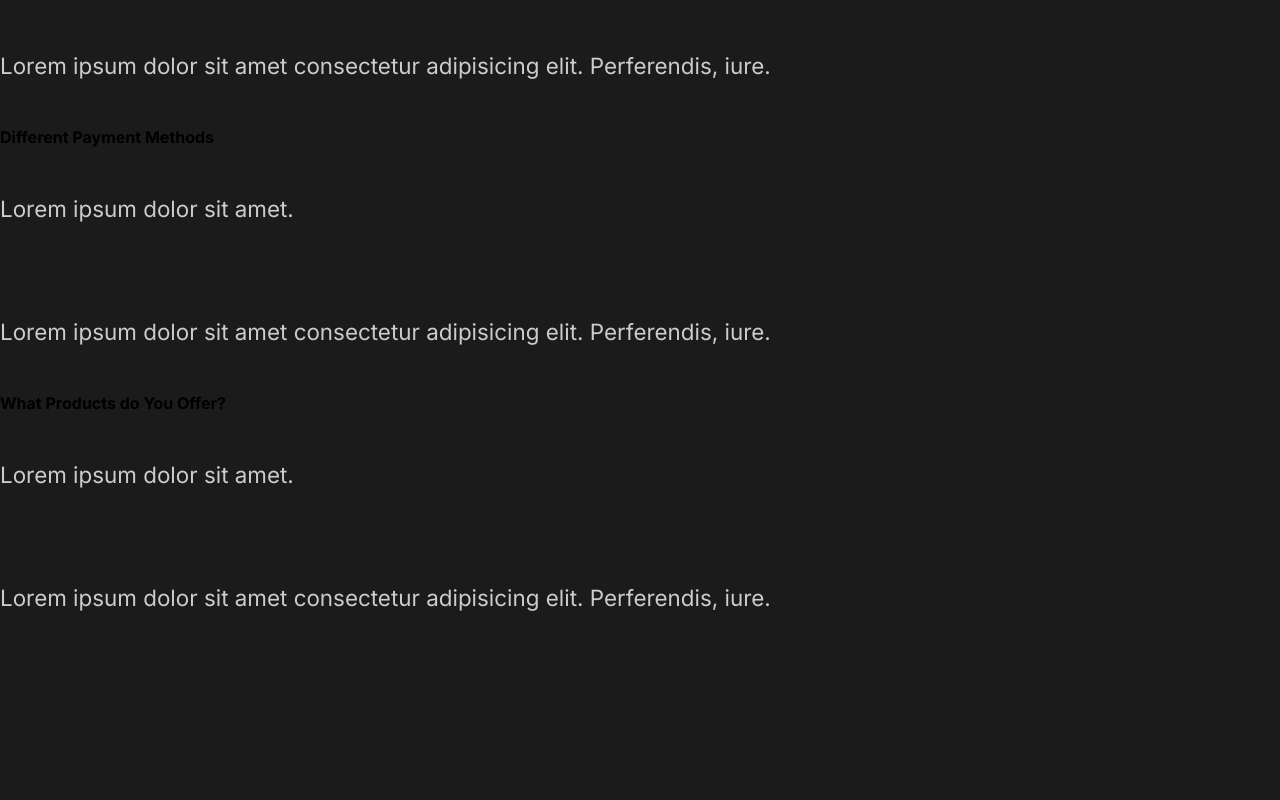
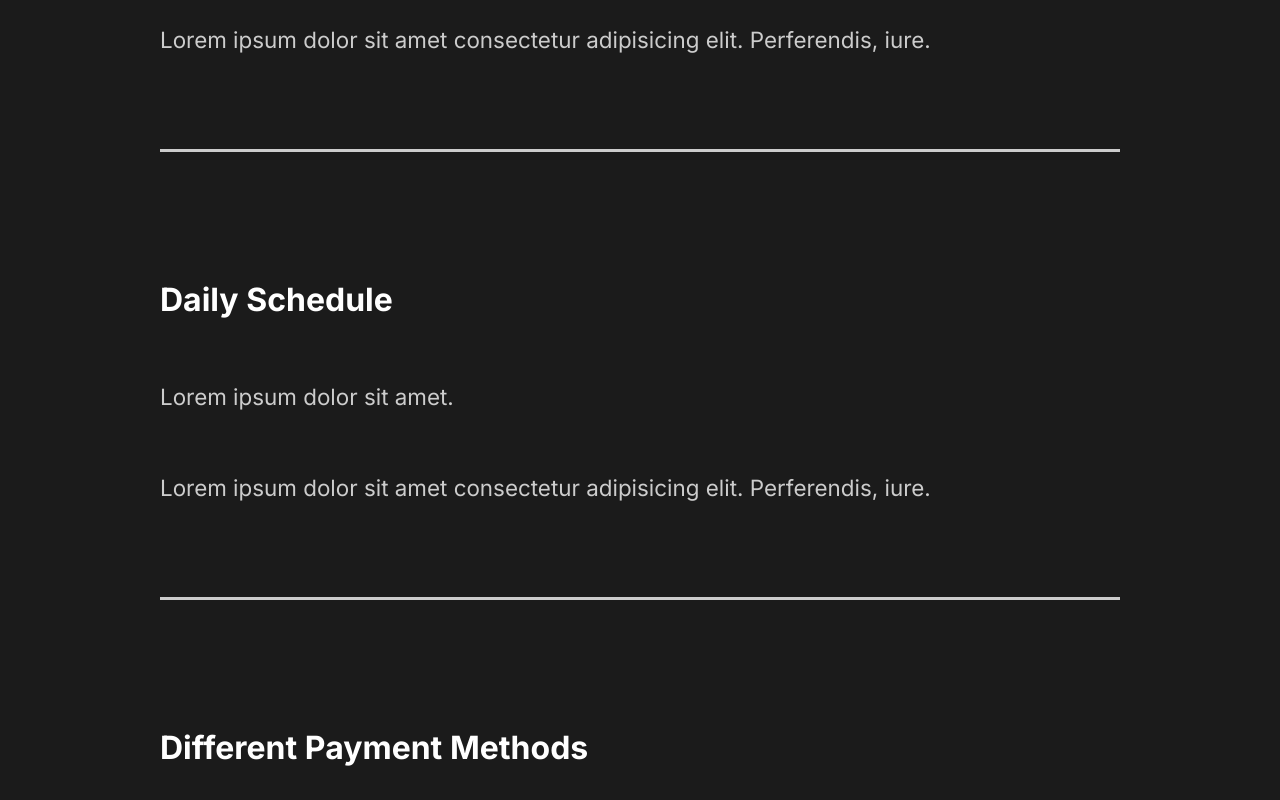
Before and after one commit to tdepasquale/portfolio, a React (Create React App) app: page / in a window 1280 px wide. Shown: the part 2500-3300 px from the top of the page. Before the commit the page ends 3159 px from the top, so only its background shows below. Built offline with nearby package versions, Linux system fonts and the light colour scheme.

Commit message:
Styled Faq Section

```diff
--- a/src/components/FaqSection.jsx
+++ b/src/components/FaqSection.jsx
@@ -1,8 +1,37 @@
 import React from "react";
+import styled from "styled-components";
+import { StyledSectionContainer } from "../styles";
+
+const StyledFaqContainer = styled(StyledSectionContainer)`
+  display: block;
+  span {
+    display: block;
+  }
+  h2 {
+    padding-bottom: 2rem;
+    font-weight: lighter;
+  }
+  .faq-line {
+    background-color: #ccc;
+    height: 0.2rem;
+    margin: 2rem 0rem;
+    width: 100%;
+  }
+  .question {
+    padding: 3rem 0rem;
+    cursor: pointer;
+  }
+  .answer {
+    padding: 2rem 0rem;
+    p {
+      padding: 2rem 0rem;
+    }
+  }
+`;
 
 export const FaqSection = () => {
   return (
-    <div className="faq">
+    <StyledFaqContainer>
       <h2>
         Any Questions? <span>FAQ</span>
       </h2>
@@ -15,6 +44,7 @@
             Perferendis, iure.
           </p>
         </div>
+        <div className="faq-line"></div>
       </div>
       <div className="question">
         <h4>Daily Schedule</h4>
@@ -25,6 +55,7 @@
             Perferendis, iure.
           </p>
         </div>
+        <div className="faq-line"></div>
       </div>
       <div className="question">
         <h4>Different Payment Methods</h4>
@@ -35,6 +66,7 @@
             Perferendis, iure.
           </p>
         </div>
+        <div className="faq-line"></div>
       </div>
       <div className="question">
         <h4>What Products do You Offer?</h4>
@@ -45,7 +77,8 @@
             Perferendis, iure.
           </p>
         </div>
+        <div className="faq-line"></div>
       </div>
-    </div>
+    </StyledFaqContainer>
   );
 };
--- a/src/components/GlobalStyle.jsx
+++ b/src/components/GlobalStyle.jsx
@@ -39,6 +39,7 @@
 
 h4{
   font-weight: bold;
+  font-size: 2rem;
 }
 
 a{
```
